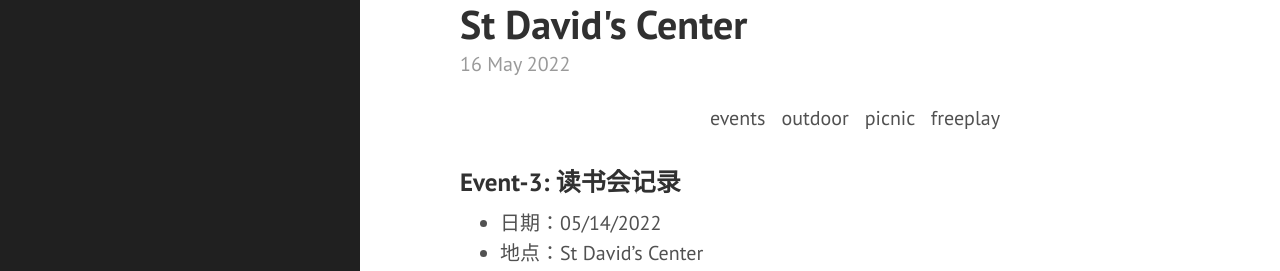
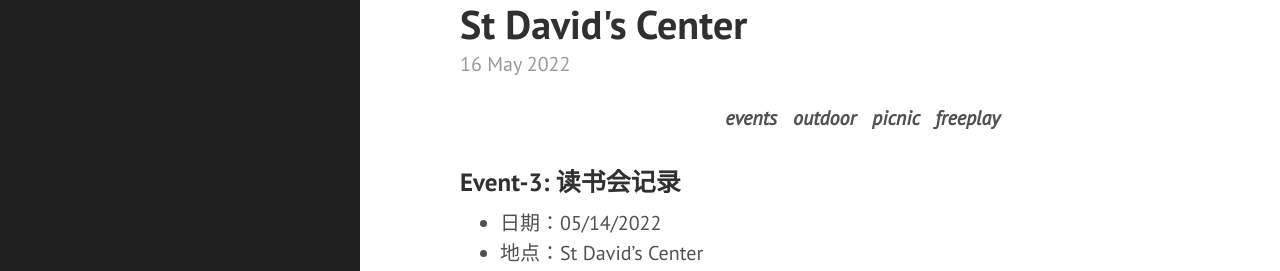
Before and after one commit to leducon/leducon.github.io, a Jekyll site: the page built from _posts/2022-05-16-event3-outdoor-read.md, in a window 1280 px wide. Shown: the part 131-402 px from the top of the page. Built offline with Jekyll 4.4.1, drawn with Linux system fonts in a browser that asks for light colours; Markdown is read by kramdown in place of the engine named in the settings.

Commit message:
Update poole.css

```diff
--- a/public/css/poole.css
+++ b/public/css/poole.css
@@ -434,7 +434,8 @@ a.pagination-item:hover {
 .post-categories {
   width: 75%;
   margin-top: 0;
-  font-weight: italic;
+  font-style: italic;
+  font-weight: bold;
   padding-top:    0.2rem;
   padding-bottom: 0.2rem;
   text-align: right;
```
